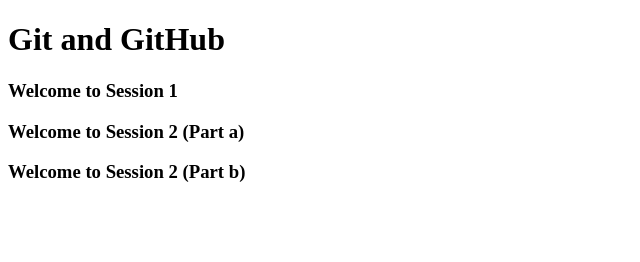
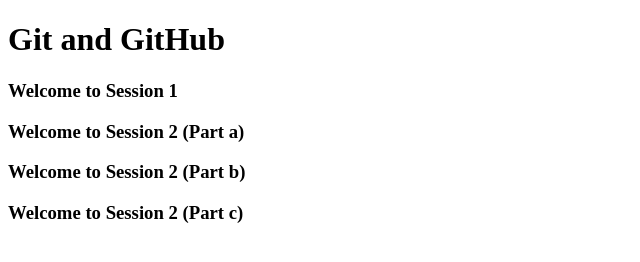
Before and after one commit to farazinam/GitandGitHub-11-1-, a plain HTML site: page index.html in a window 1280 px wide. Shown: the whole page, without its empty margins (0-640 px from the left). Drawn offline with Linux system fonts and the light colour scheme.

Commit message:
little changes

```diff
--- a/index.html
+++ b/index.html
@@ -11,5 +11,7 @@
 
     <h3>Welcome to Session 2 (Part a)</h3>
     <h3>Welcome to Session 2 (Part b)</h3>
+
+    <h3>Welcome to Session 2 (Part c)</h3>
 </body>
 </html>
```
